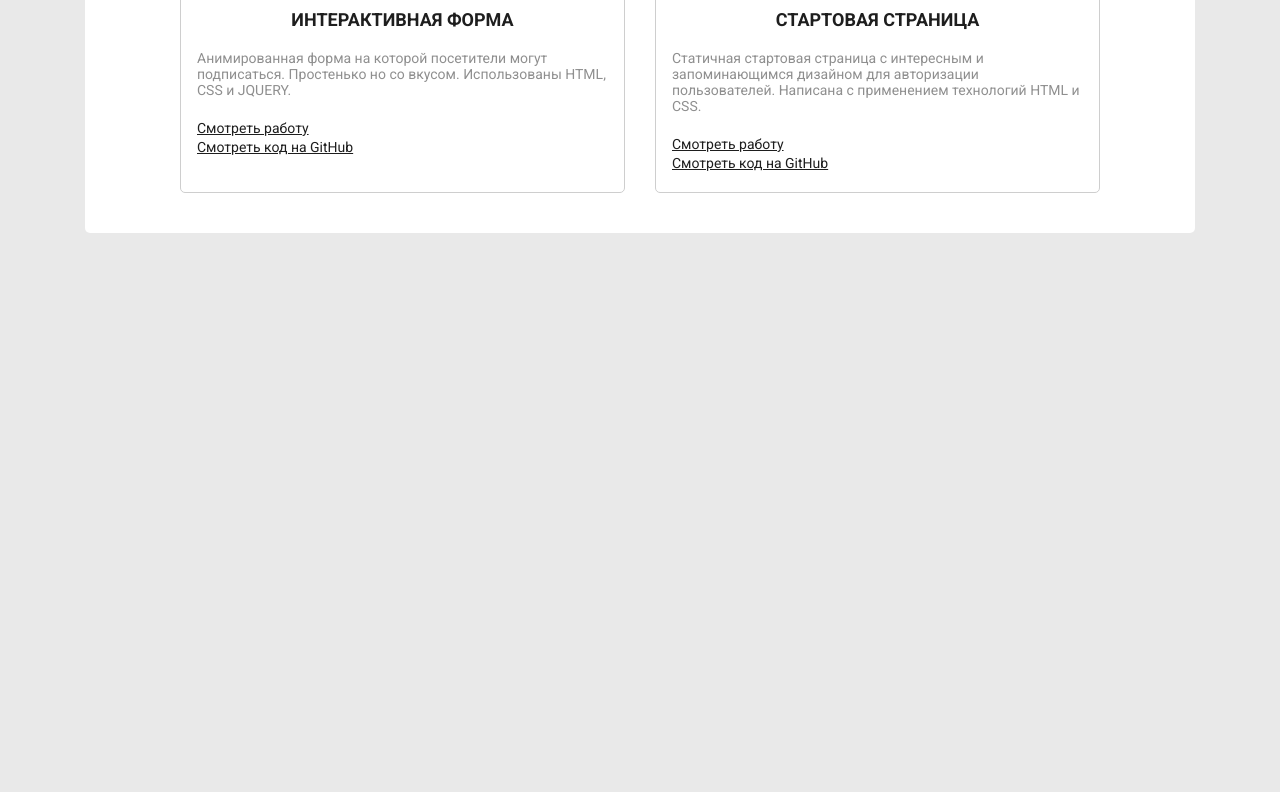
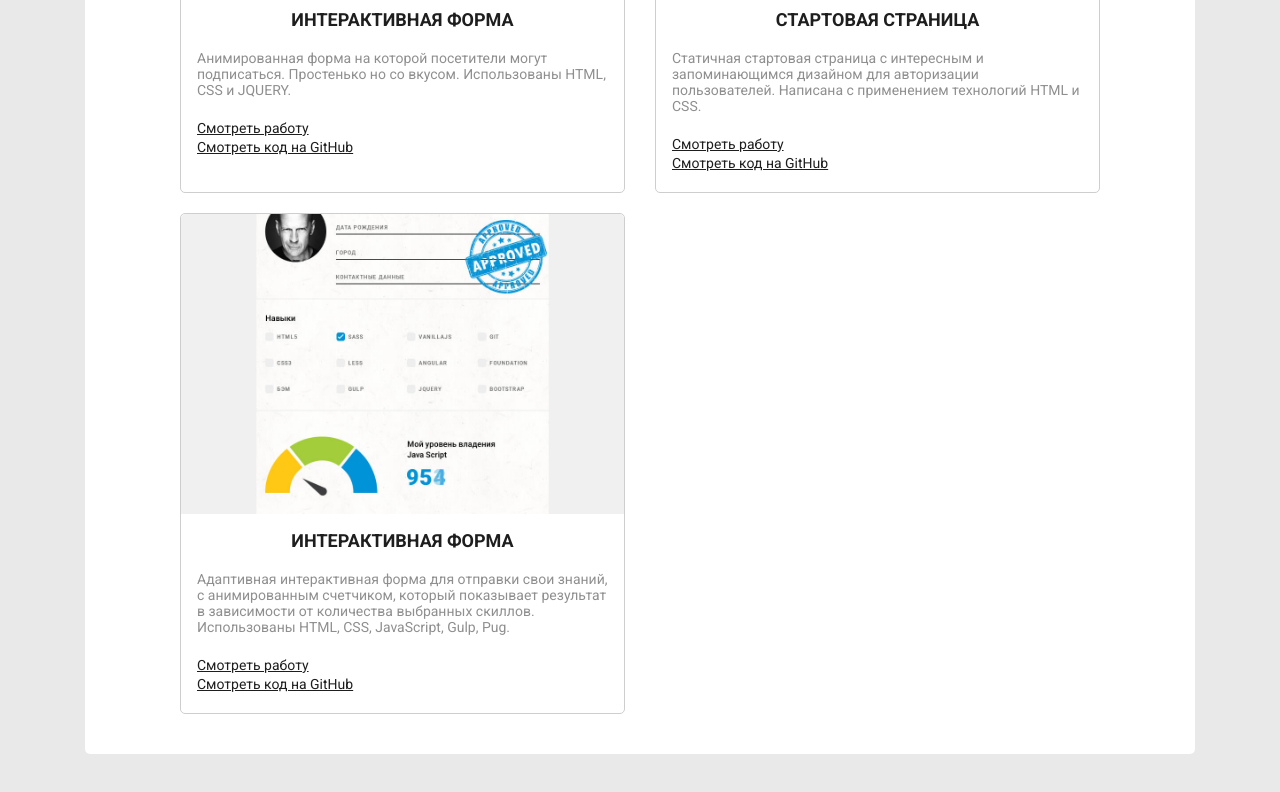
Before and after one commit to r203/r203.github.io, a plain HTML site: page index.html in a window 1280 px wide. Shown: the part 2132-2924 px from the top of the page. Before the commit the page ends 2425 px from the top, so only its background shows below. Drawn offline with Linux system fonts and the light colour scheme.

Commit message:
upload new work practicum

```diff
--- a/index.html
+++ b/index.html
@@ -155,6 +155,27 @@
 						</div>
 					</div>
 				</div>
+				<div class="row">
+					<div class="col-12 col-md-5 offset-md-1">
+						<div class="content-main__work">
+							<div class="content-main__work-img">
+								<a href="/subscribe_form/"><img src="img/form-with-skillometer.jpg" alt="skillometer form" class="content-main__image"></a>
+							</div>
+							<div class="content-main__work-title">
+								Интерактивная форма
+							</div>
+							<div class="content-main__work-description">
+								Адаптивная интерактивная форма для отправки свои знаний, с анимированным счетчиком, который показывает результат в зависимости от количества выбранных скиллов. Использованы HTML, CSS, JavaScript, Gulp, Pug.
+							</div>
+							<div class="content-main__work-link">
+								<a href="/form-with-skillometer/">Смотреть работу</a>
+							</div>
+							<div class="content-main__github-link">
+							  <a href="https://github.com/r203//form-with-skillometer">Смотреть код на GitHub</a>
+						  </div>
+						</div>
+					</div>
+				</div>
 			</div>
   		</div>
 
```
Also changed, not shown: img/form-with-skillometer.jpg (added).
